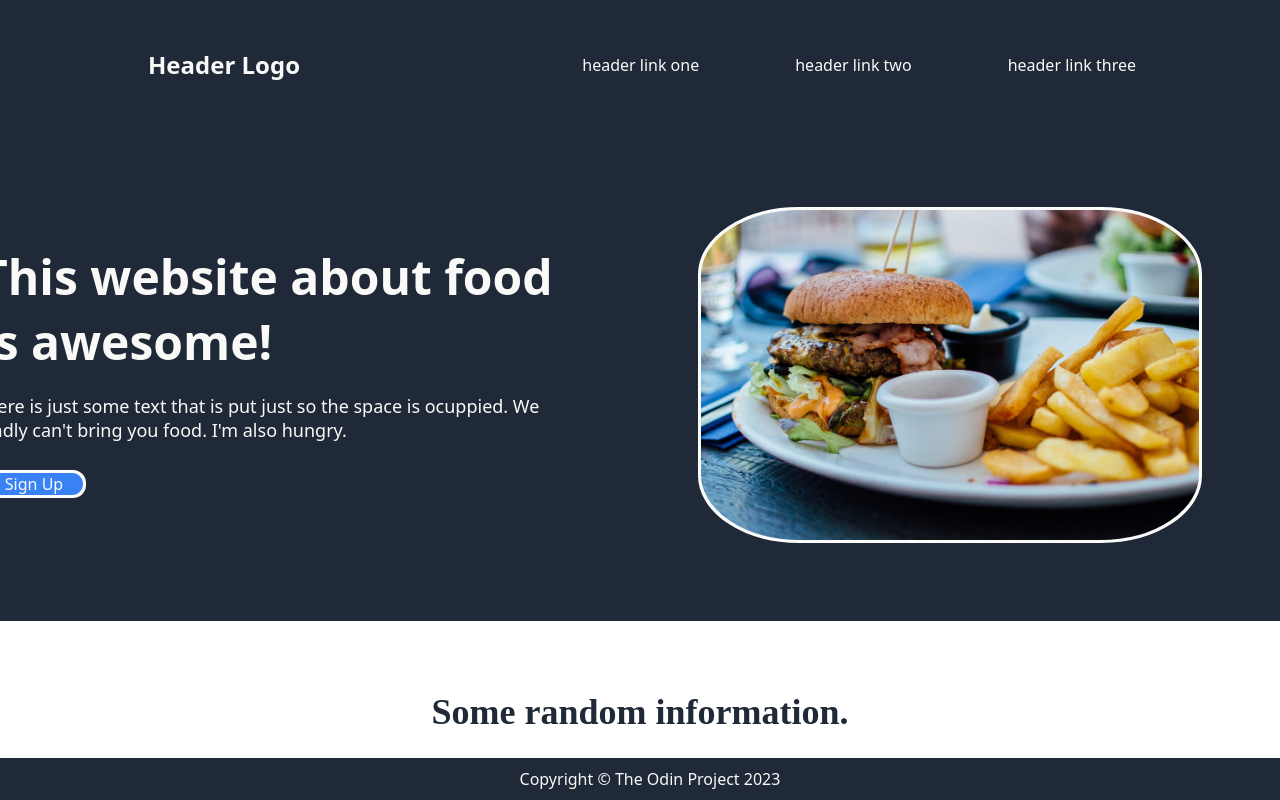
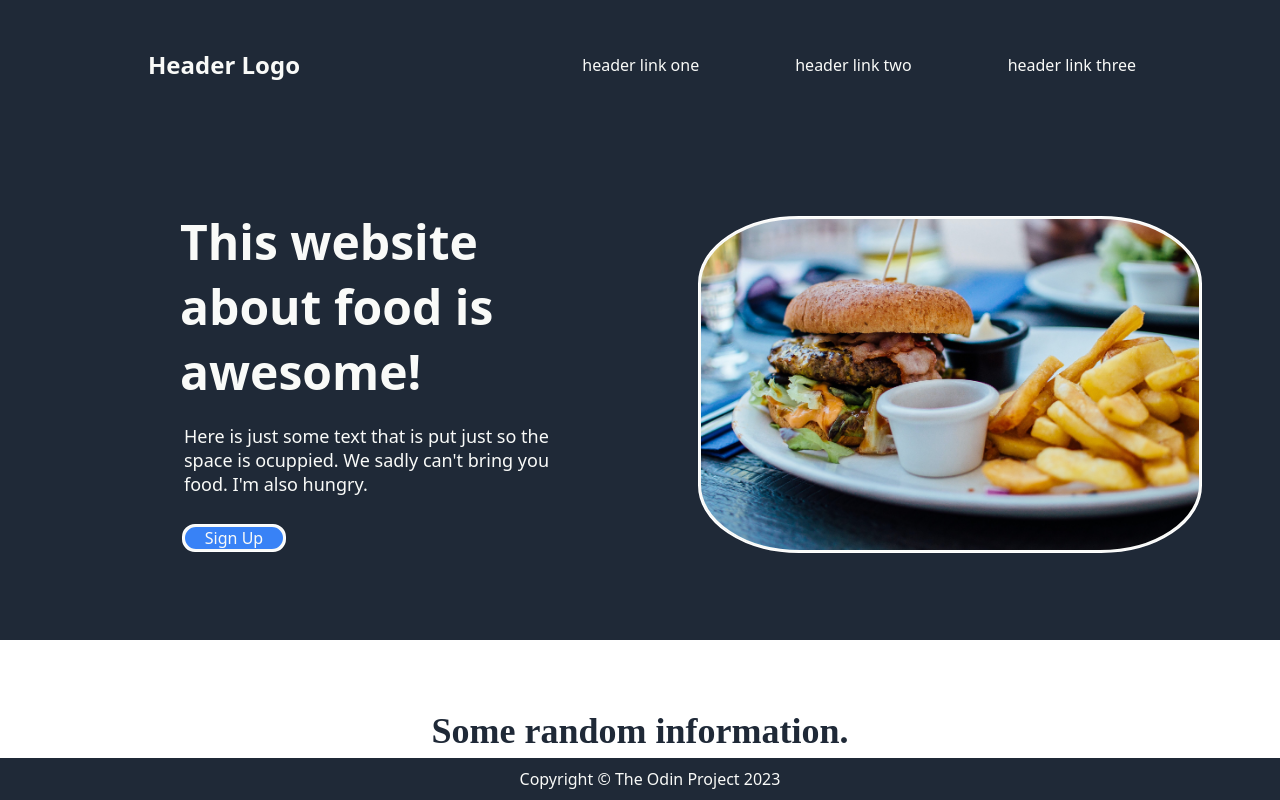
Before and after one commit to topciovrafael/landing-page, a plain HTML site: page index.html in a window 1280 px wide. Shown: the top 800 px of the page. Drawn offline with Linux system fonts and the light colour scheme; grey boxes are pictures that could not be loaded.

Commit message:
fixed the extra width

```diff
--- a/style.css
+++ b/style.css
@@ -2,6 +2,7 @@ body{
     display: flex;
     flex-direction: column;
     margin:0;
+    overflow-x:hidden;
 
 }
 
@@ -44,7 +45,7 @@ body{
 .stanga{
     display: flex;
     flex-direction: column;
-margin-left: -100px;
+margin-left: 100px;
 }
 
 .foodimage{
@@ -136,9 +137,9 @@ img{
     background-color: #E5E7EB;
     justify-content: center;
     align-items: center;
+    width: 100%;
     font-size: 36px;
     padding: 80px;
-    width: 100%;
 }
 
 a{
@@ -162,8 +163,8 @@ a{
 .parteapatru{
     display: flex;
     background-color:#3882F6;
+    align-items: center;
     width: 100%;
-    align-items: center;
     justify-content: center;
     color:#F9FAF8;
     font-size: 36px;
```
